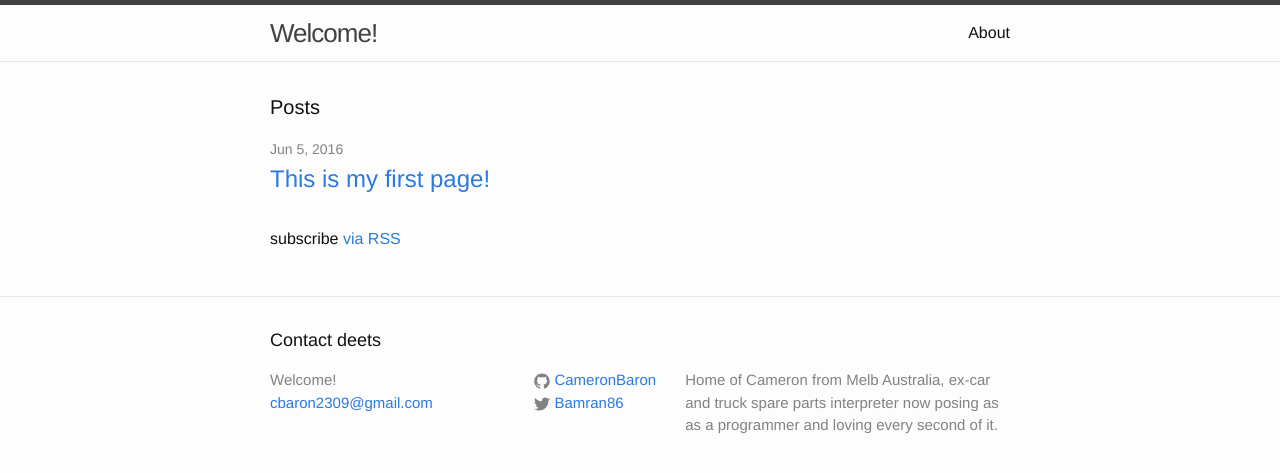
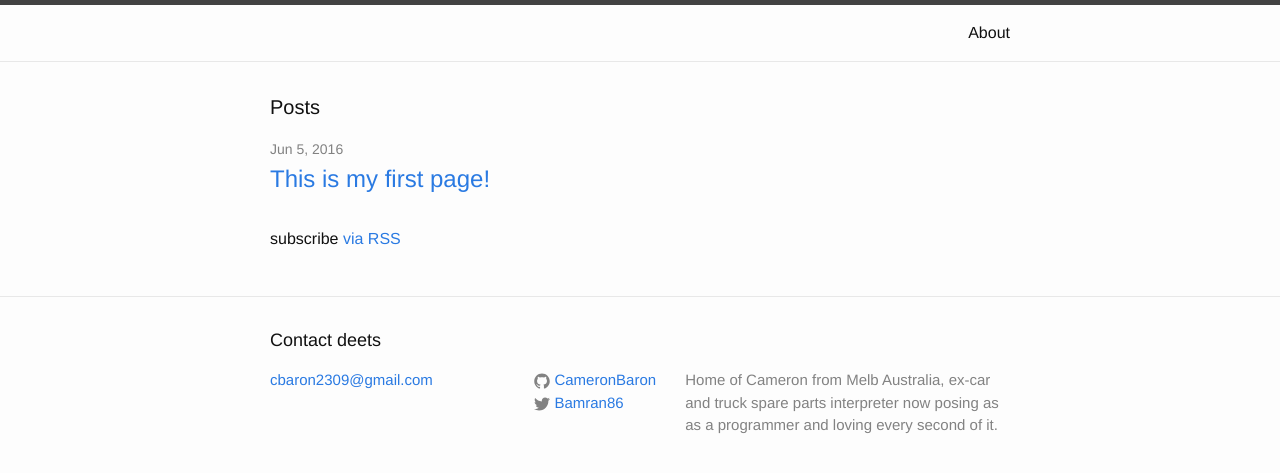
Before and after one commit to CameronBaron/CameronBaron.github.io, a Jekyll site: the page built from index.html, in a window 1280 px wide. Shown: the top 473 px of the page. Built offline with Jekyll 4.4.1, drawn with Linux system fonts in a browser that asks for light colours.

Commit message:
Update _config.yml

```diff
--- a/_config.yml
+++ b/_config.yml
@@ -6,7 +6,7 @@
 # 'jekyll serve'. If you change this file, please restart the server process.
 
 # Site settings
-title: Welcome!
+title:
 email: cbaron2309@gmail.com
 description: > # this means to ignore newlines until "baseurl:"
   Home of Cameron from Melb Australia, ex-car and truck spare parts interpreter now posing as
```
